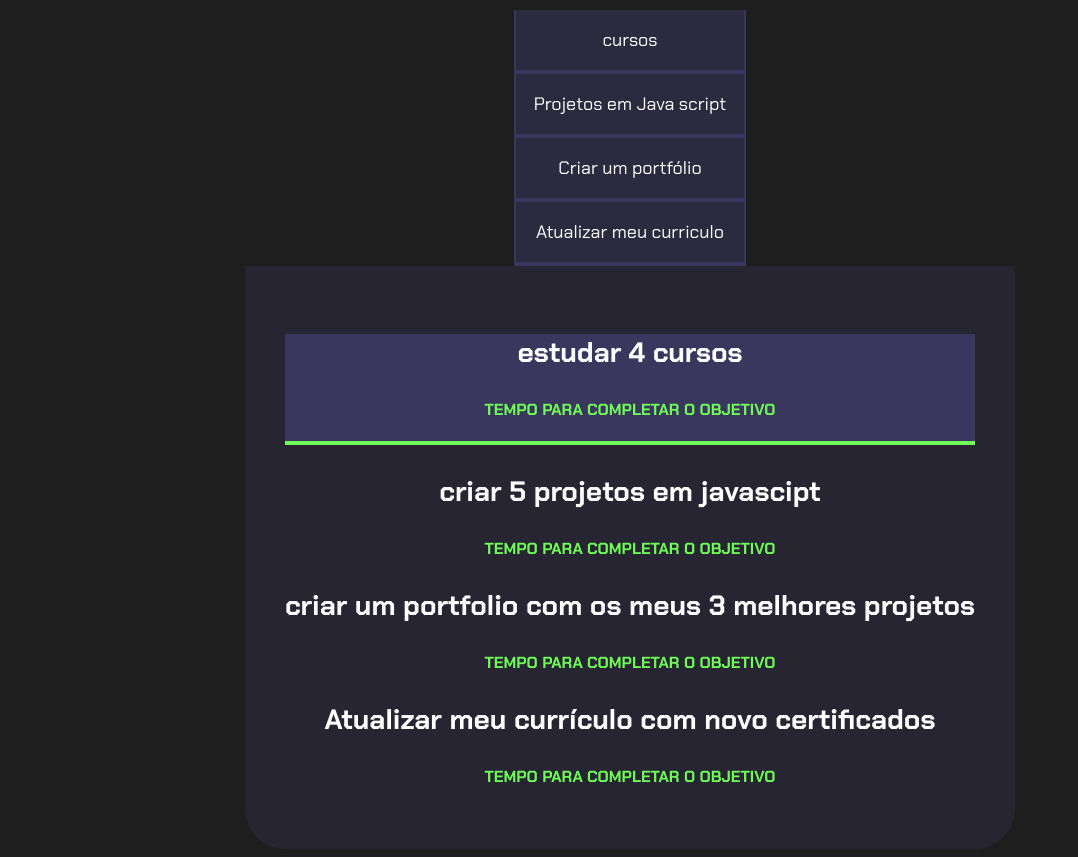
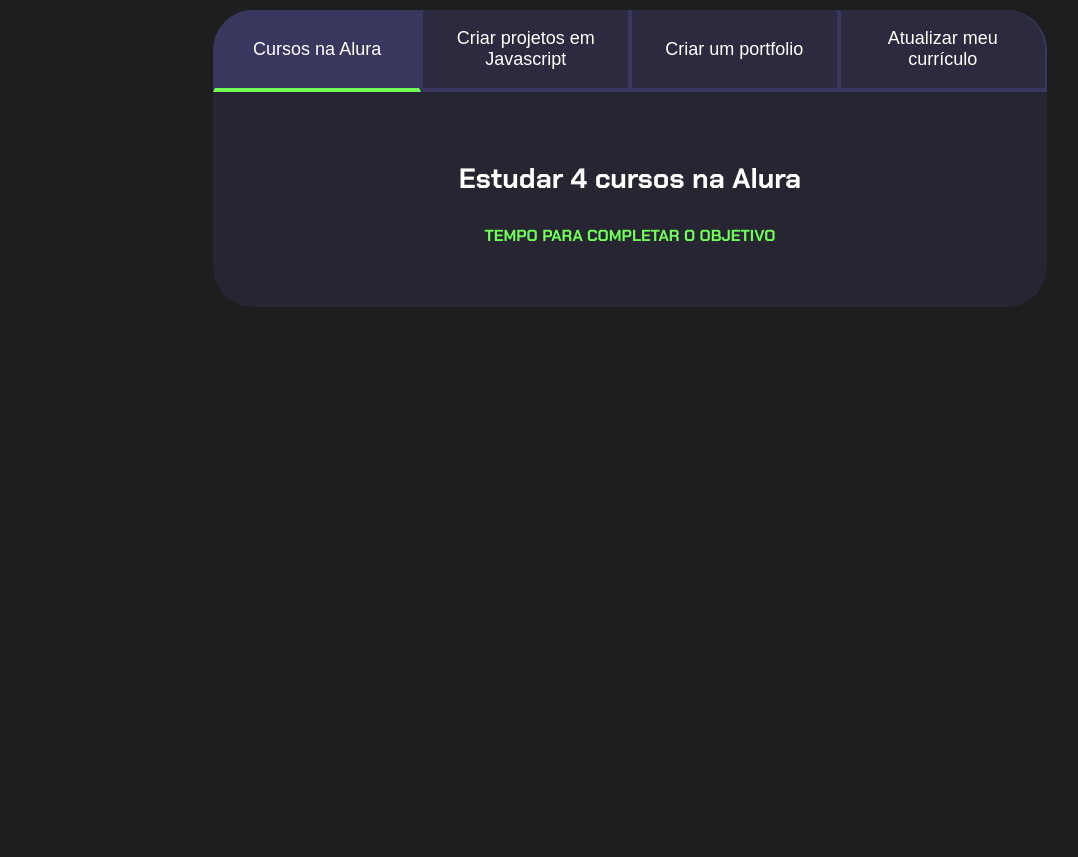
Before and after one commit to CibeleGuidek/meusobjetivo, a plain HTML site: page index.html in a window 1280 px wide. Shown: the part 93-950 px from the top of the page, without its empty margins (10-1088 px from the left). After the commit the page ends 800 px from the top, so only its background shows below. Drawn offline with Linux system fonts and the light colour scheme.

Commit message:
atualização do codigo

```diff
--- a/index.html
+++ b/index.html
@@ -1,48 +1,49 @@
 <!DOCTYPE html>
-<html>
+<html lang="pt-br">
 
 <head>
   <meta charset="utf-8">
   <meta name="viewport" content="width=device-width">
-  <title>Objetivos de Cibele</title>
+  <title>Meus Objetivos do Ano</title>
   <link href="style.css" rel="stylesheet" type="text/css" />
-  <link rel="preconnect" href="https://fonts.googleapis.com">
-  <link rel="preconnect" href="https://fonts.gstatic.com" crossorigin>
-  <link href="https://fonts.googleapis.com/css2?family=Chakra+Petch:ital,wght@0,300;0,400;0,500;0,600;0,700;1,300;1,400;1,500;1,600;1,700&display=swap" rel="stylesheet">
-
 </head>
 
 <body>
   <section class="conteudo-principal">
-  <h2 class="titulo-principal"> Meus objetivos do ano_  <span>_</span></h2>
+      <h2 class="titulo-principal">Meus Objetivos do ano<span>_</span></h2>
+    <div class="conteudo">
+        <div class="botoes">
+            <button class="botao ativo">Cursos na Alura</button>
+            <button class="botao">Criar projetos em Javascript</button>
+            <button class="botao">Criar um portfolio</button>
+            <button class="botao">Atualizar meu currículo</button>
+        </div>
 
-<div class="botoes">
-<button class="botao" class="ativo"> cursos
-</button>
-  <button class="botao" class="ativo"> Projetos em Java script </button>
-  <button class="botao" class="ativo"> Criar um portfólio </button>
-  <button class="botao" class="ativo"> Atualizar meu curriculo </button>
-</div>
       <div class="abas-textos">
+
         <div class="aba-conteudo ativo">
-      <h3 class="aba-conteudo-titulo-principal">estudar 4 cursos</h3>
+          <h3 class="aba-conteudo-titulo-principal">Estudar 4 cursos na Alura</h3>
           <h4 class="aba-conteudo-titulo-secundario">Tempo para completar o objetivo</h4>
           <div class="contador"></div>
         </div>
+
         <div class="aba-conteudo">
-      <h3 class="aba-conteudo-titulo-principal">criar 5 projetos em javascipt</h3>
+          <h3 class="aba-conteudo-titulo-principal">Criar 5 projetos em Javascript</h3>
           <h4 class="aba-conteudo-titulo-secundario">Tempo para completar o objetivo</h4>
           <div class="contador"></div>
         </div>
+
         <div class="aba-conteudo">
-      <h3 class="aba-conteudo-titulo-principal">criar um portfolio com os meus 3 melhores projetos</h3>
+          <h3 class="aba-conteudo-titulo-principal">Criar um portfolio com os meus 3 melhores projetos</h3>
           <h4 class="aba-conteudo-titulo-secundario">Tempo para completar o objetivo</h4>
           <div class="contador"></div>
         </div>
+
         <div class="aba-conteudo">
-      <h3 class="aba-conteudo-titulo-principal">Atualizar meu currículo com novo certificados</h3>
+          <h3 class="aba-conteudo-titulo-principal">Atualizar meu curriculo com os certificados da Alura</h3>
           <h4 class="aba-conteudo-titulo-secundario">Tempo para completar o objetivo</h4>
           <div class="contador"></div>
+        </div>
       </div>
     </div>
   </section>
--- a/style.css
+++ b/style.css
@@ -1,3 +1,5 @@
+@import url('https://fonts.googleapis.com/css2?family=Chakra+Petch:wght@400;700&display=swap');
+
 :root {
   --cor-de-fundo: #1E1E1E;
   --verde: #6FFF57;
@@ -11,10 +13,10 @@ body {
   background-color: var(--cor-de-fundo);
   color: var(--branco);
   font-family: 'Chakra Petch', sans-serif;
-
 }
 
-.conteudo-principal{
+
+.conteudo-principal {
   display: flex;
   flex-direction: column;
   justify-content: center;
@@ -35,43 +37,75 @@ body {
 }
 
 .botao {
-  font-family: 'Chakra Petch', Sans-serif;
+  font-family: "Crakra Petch", sans-serif;
   background-color: var(--botao-inativo);
+  color: var(--branco);
   display: flex;
+  justify-content: center;
   padding: 1em;
-  justify-content: center;
   font-size: 18px;
   align-items: center;
   width: 100%;
-  color: var(--branco);
   border-bottom: 4px solid var(--botao-ativo);
   border-left: 2px solid var(--botao-ativo);
   border-right: 2px solid var(--botao-ativo);
   border-top: none;
 }
 
-.ativo{
+.botao:first-child {
+  border-radius: 40px 40px 0 0;
+}
+
+.botoes {
+  display: block;
+}
+
+
+@media screen and (min-width: 768px) {
+  .botoes {
+    display: flex;
+  }
+
+  .botao:first-child {
+    border-radius: 40px 0 0 0;
+  }
+
+  .botao:last-child {
+    border-radius: 0 40px 0 0;
+  }
+}
+
+.botao.ativo {
   background-color: var(--botao-ativo);
   border-bottom: 4px solid var(--verde);
 }
 
-.abas-textos{
+.abas-textos {
   background-color: var(--texto-fundo);
   padding: 40px;
   border-radius: 0 0 40px 40px;
 }
 
-.aba-conteudo{
-
+.aba-conteudo {
+  display: none;
 }
 
-.aba-conteudo-titulo-principal{
+.aba-conteudo-titulo-principal {
   font-size: 28px;
   text-align: center;
 }
 
-.aba-conteudo-titulo-secundario{
+.aba-conteudo-titulo-secundario {
   text-align: center;
   color: var(--verde);
   text-transform: uppercase;
 }
+
+.aba-conteudo.ativo {
+  display: block;
+}
+
+.contador {
+  font-size: 20px;
+  text-align: center;
+}
```
Also changed, not shown: 1 other file. Lines whose indentation alone changed are shown as unchanged.
